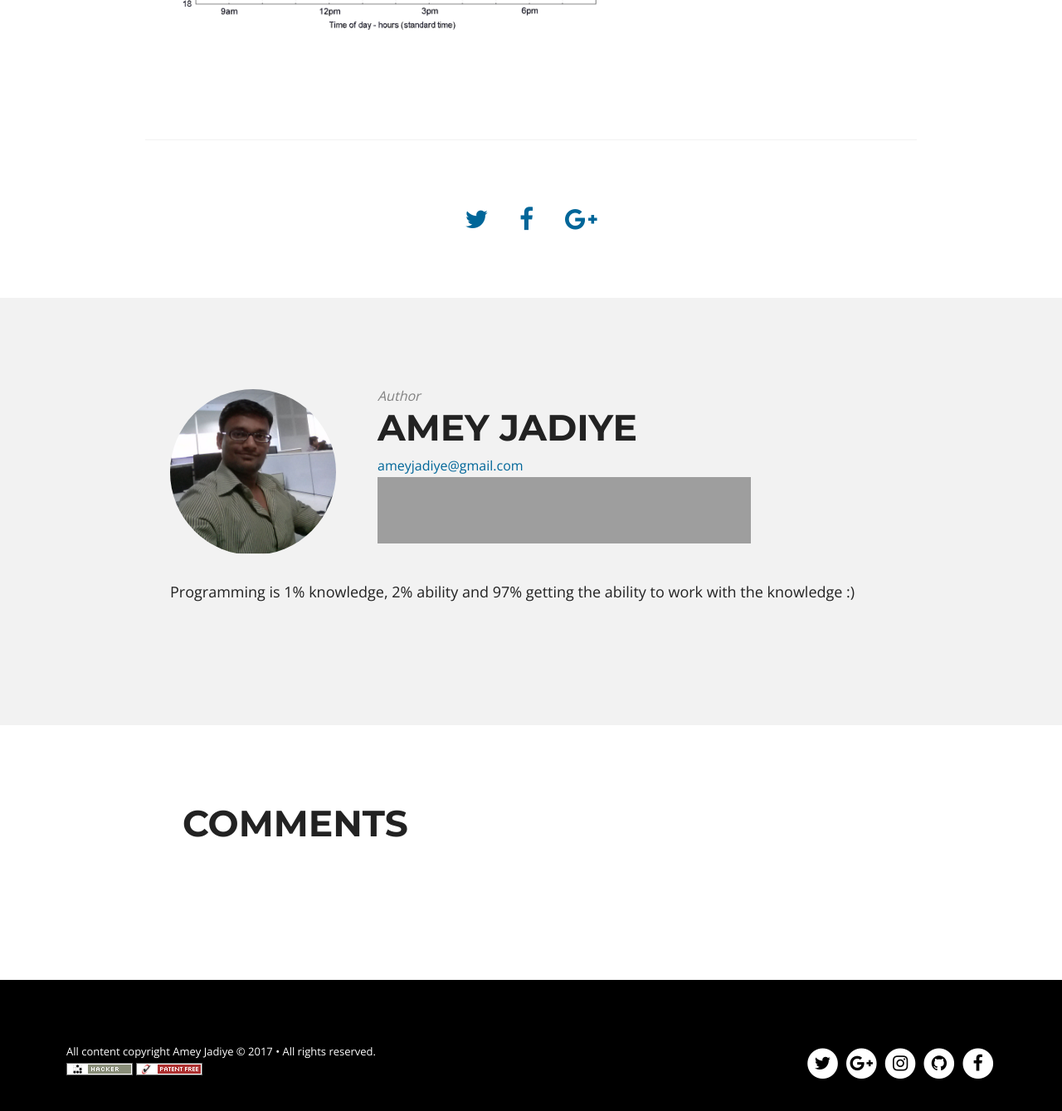
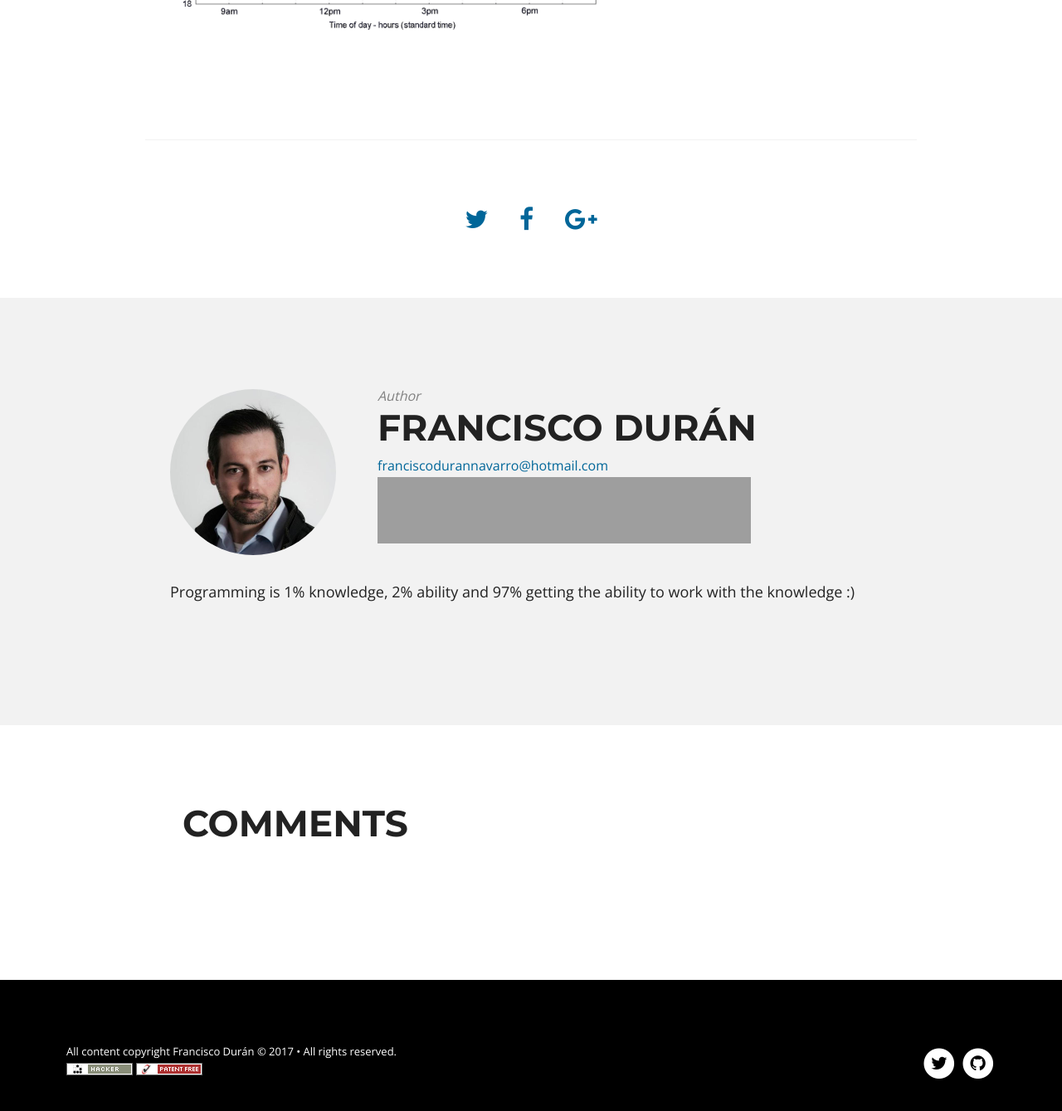
Before and after one commit to ShinFDuran/blog-jekyll, a Jekyll site: the page built from _posts/2016-03-20-LM35DZ-Arduino-Rpi2.md, in a window 1280 px wide and 1400 px high, scrolled down 3011 px. Shown: the top 1339 px of the window at 83% size. Built offline with Jekyll 4.4.1, drawn with Linux system fonts in a browser that asks for light colours; nearby versions of some CDN libraries; some of the changed text lies outside the part shown; grey boxes are pictures that could not be loaded.

Commit message:
Cambios configuración

```diff
--- a/_config.yml
+++ b/_config.yml
@@ -1,4 +1,4 @@
-title:            CodeInventory
+title:            ShinFDuran Blog
 description:      "Talk is cheap. Show me the code!"
 logo:             logo.png
 disqus_shortname: codeinventorycom
@@ -11,18 +11,14 @@ url:        	 http://www.shinfduran.com/
 
 # Owner/author information
 owner:
-  name:           Amey Jadiye
-  avatar:         ameyjadiye.jpg
-  email:          ameyjadiye@gmail.com
+  name:           Francisco Durán
+  avatar:         shinfduran.jpg
+  email:          franciscodurannavarro@hotmail.com
   # Use the coder's toolbox at http://coderstoolbox.net/string/#!encoding=xml&action=encode&charset=us_ascii to encode your description into XML string
   description:    Programming is 1% knowledge, 2% ability and 97% getting the ability to work with the knowledge :)
   # Social networking links used in footer. Update and remove as you like.
-  twitter:        ameyjadiye
-  facebook:       ameyjadiye
-  github:         ameyjadiye
-  instagram:      ameyjadiye
-  # For Google Authorship https://plus.google.com/authorship
-  google_plus:    https://plus.google.com/u/0/+AmeyJadiye
+  twitter:        ShinFDuran
+  github:         shinfduran
 
 # Analytics and webmaster tools stuff goes here
 google_analytics:   UA-46791108-1
@@ -43,7 +39,7 @@ links:
     url: /about
 
 # http://en.wikipedia.org/wiki/List_of_tz_database_time_zones
-timezone:    Asia/Calcutta
+timezone:    Europe/Madrid
 future:      true
 rouge: pygments
 markdown:    kramdown
```
Also changed, not shown: images/shinfduran.jpg (added).
